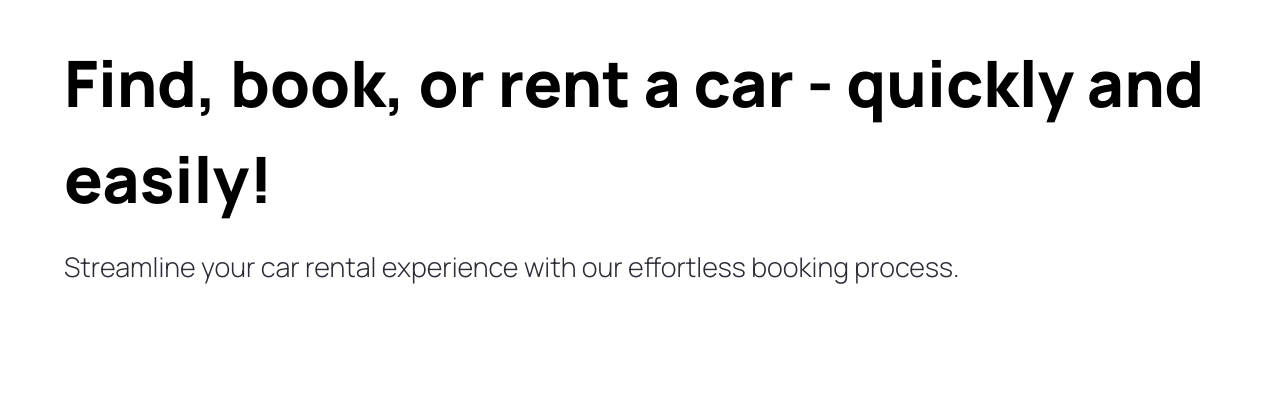
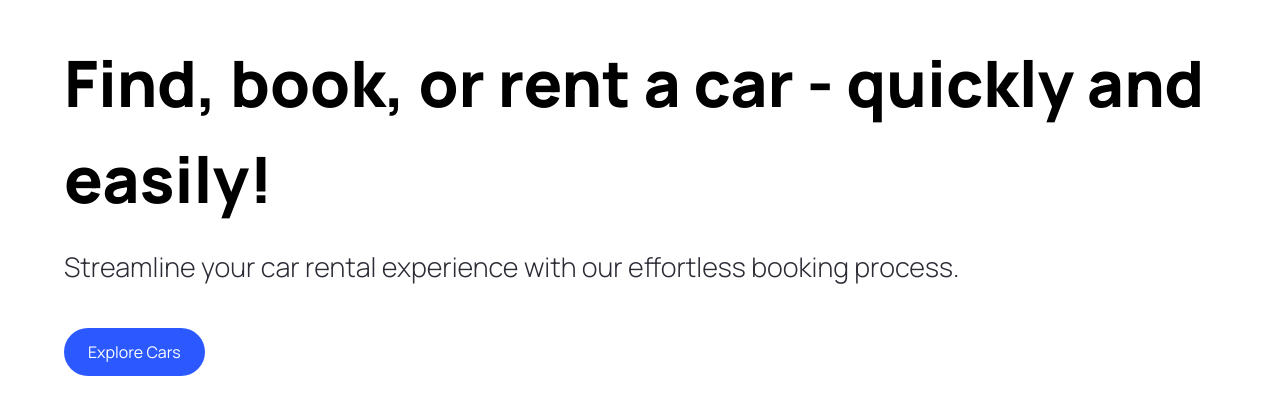
Before and after one commit to krishnasannidhi/car-showcase, a Next.js app: page / in a window 1280 px wide. Shown: the part 109-524 px from the top of the page. Built offline with nearby package versions, Linux system fonts and the light colour scheme.

Commit message:
added custom button component

```diff
--- /dev/null
+++ b/components/CustomButton.tsx
@@ -0,0 +1,22 @@
+"use client";
+import { CustomButtonProps } from "@/types";
+import Image from "next/image";
+
+const CustomButton = ({
+  title,
+  containerStyles,
+  handleClick,
+}: CustomButtonProps) => {
+  return (
+    <button
+      disabled={false}
+      type="button"
+      className={`custom-btn ${containerStyles}`}
+      onClick={handleClick}
+    >
+      <span className={`flex-1`}>{title}</span>
+    </button>
+  );
+};
+
+export default CustomButton;
--- a/components/Hero.tsx
+++ b/components/Hero.tsx
@@ -1,6 +1,9 @@
+"use client";
 import Image from "next/image";
+import { CustomButton } from "@/components";
 
 const Hero = () => {
+  const handleScroll = () => {};
   return (
     <div className="hero">
       <div className="flex-1 pt-36 padding-x">
@@ -11,6 +14,11 @@
           Streamline your car rental experience with our effortless booking
           process.
         </p>
+        <CustomButton
+          title="Explore Cars"
+          containerStyles="bg-primary-blue text-white rounded-full mt-10"
+          handleClick={handleScroll}
+        ></CustomButton>
       </div>
     </div>
   );
--- a/components/index.ts
+++ b/components/index.ts
@@ -1,3 +1,4 @@
-import Hero from "./hero";
+import Hero from "./Hero";
+import CustomButton from "./CustomButton";
 
-export { Hero };
+export { Hero, CustomButton };
--- /dev/null
+++ b/types/index.ts
@@ -0,0 +1,7 @@
+import { MouseEventHandler } from "react";
+
+export interface CustomButtonProps {
+  title: string;
+  containerStyles?: string;
+  handleClick?: MouseEventHandler<HTMLButtonElement>;
+}
```
